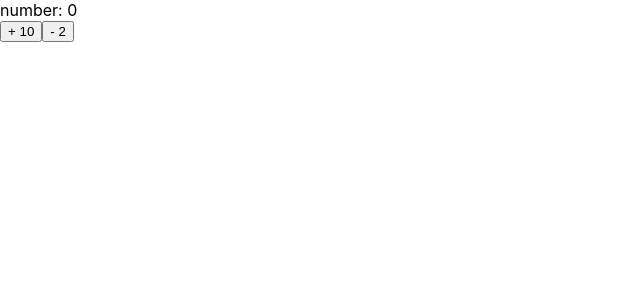
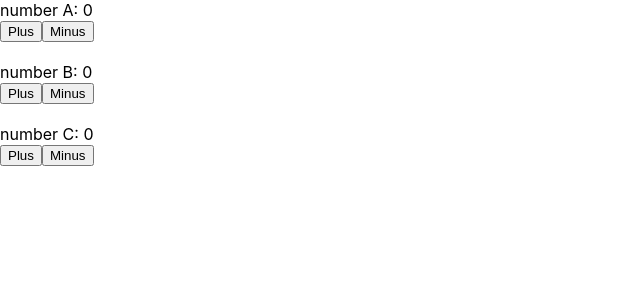
Before and after one commit to Denuk68/React-Lessons, a React (Create React App) app: page / in a window 1280 px wide. Shown: the top 300 px of the page, without its empty margins (0-640 px from the left). Built offline with nearby package versions, Linux system fonts and the light colour scheme.

Commit message:
lesson7_classwork

```diff
--- a/src/App.js
+++ b/src/App.js
@@ -1,27 +1,27 @@
 import { useReducer } from "react";
+import {reducer} from "./reducers/reducer";
 
-const reducer = (state, action) => {
-   if(action.diya === "+10"){
-    return {...state, number: state.number +10 }
-   }
-   else if(action.diya === "-2"){
-    return {...state, number: state.number-2}
-   }
-   else{
-    return {...state}
-   }
- }
 
 export default function App() {
 
-  const[{number} , dispatch]= useReducer(reducer, {number: 0})
+  const[state , dispatch]= useReducer(reducer, {a: 0, b: 0, c:0})
 
   return (
     <div>
-      number: {number}
+      number A: {state.a}
       <br/>
-      <button onClick={() => {dispatch({diya: '+10'})}}>+ 10</button>
-      <button onClick={() => {dispatch({diya: '-2'})}}>- 2</button>
+      <button onClick={() => {dispatch({type: "PLUS_A"})}}>Plus</button>
+      <button onClick={() => {dispatch({type: "MINUS_A"})}}>Minus</button>
+      <br/><br/>
+      number B: {state.b}
+      <br/>
+      <button onClick={() => {dispatch({type: "PLUS_B"})}}>Plus</button>
+      <button onClick={() => {dispatch({type: "MINUS_B"})}}>Minus</button>
+      <br/><br/>
+      number С: {state.c}
+      <br/>
+      <button onClick={() => {dispatch({type: "PLUS_C"})}}>Plus</button>
+      <button onClick={() => {dispatch({type: "MINUS_C"})}}>Minus</button>
     </div>
   );
 }
--- /dev/null
+++ b/src/reducers/reducer.js
@@ -0,0 +1,21 @@
+const reducer = (state, action) => {
+    switch(action.type){
+     case "PLUS_A":
+       return  {...state, a: state.a +1 }
+     case "MINUS_A":
+       return {...state, a:state.a -1}
+     case "PLUS_B":
+       return  {...state, b: state.b +1 }
+     case "MINUS_B":
+       return {...state, b:state.b -1}
+     case "PLUS_C":
+       return  {...state, c: state.c +1 }
+     case "MINUS_C":
+       return {...state, c:state.c -1}
+     default:
+       return {...state}
+    }
+
+  }
+
+  export {reducer};
```
Also changed, not shown: src/classwork.txt (added), src/homework.txt (deleted).
